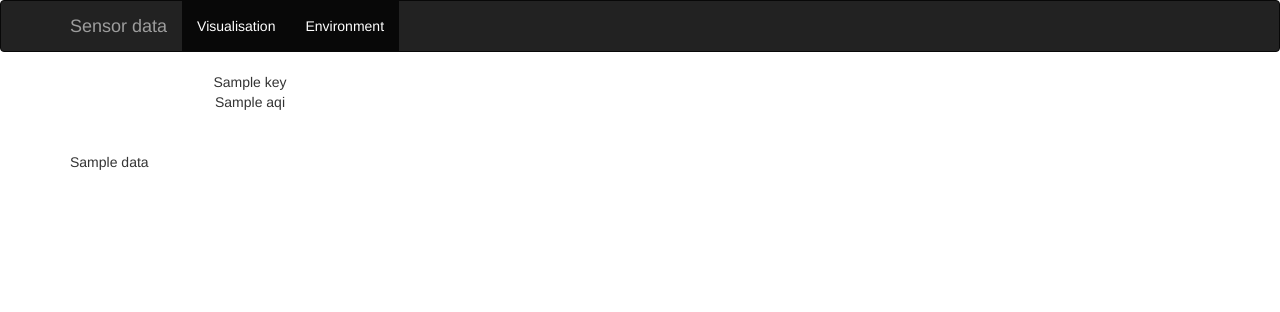
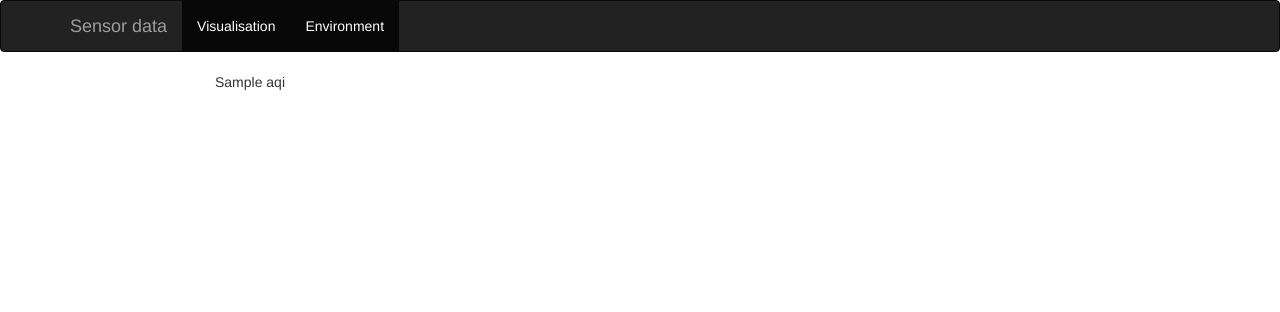
Before and after one commit to LucasAmos/Masters-project, a Flask app: template sensors/templates/environment.html in a window 1280 px wide. Shown: the top 312 px of the page. Run offline with Flask 2, Linux system fonts and the light colour scheme; the template is opened without the code that fills it: most values are stand-ins (such as "Sample title", 1, 10 or a date in 2020); parts of the project's set-up code (start-up, migrations or seed data) failed here and were passed over; some libraries are stand-ins or nearby versions.

Commit message:
Environment page

```diff
--- a/sensors/static/css/styles.css
+++ b/sensors/static/css/styles.css
@@ -2,6 +2,18 @@
 Tooltips
 */
 
+
+.location {
+    background-color: #e3e3e3;
+    font-size: 3vh;
+
+}
+
+.col-md-4{
+
+
+
+}
 
 /* Tooltip container */
 .tooltip {
--- a/sensors/templates/base.html
+++ b/sensors/templates/base.html
@@ -22,10 +22,10 @@
 
     <script src="https://ajax.googleapis.com/ajax/libs/jquery/3.1.1/jquery.min.js"></script>
 
-    <!-- Custom Fonts -->
-    <link rel="stylesheet" href="{{ url_for('static', filename='css/chosen.css') }}">
-    <link rel="stylesheet" href="{{ url_for('static', filename='css/main.css') }}">
-    <link rel="stylesheet" href="{{ url_for('static', filename='css/custom.css') }}">
+{#    <!-- Custom Fonts -->#}
+{#    <link rel="stylesheet" href="{{ url_for('static', filename='css/chosen.css') }}">#}
+{#    <link rel="stylesheet" href="{{ url_for('static', filename='css/main.css') }}">#}
+{#    <link rel="stylesheet" href="{{ url_for('static', filename='css/custom.css') }}">#}
 
 
 
--- a/sensors/templates/environment.html
+++ b/sensors/templates/environment.html
@@ -37,26 +37,42 @@
 
 
 
+        <div class="row">
 
 
-        {% for key, reading in data.items() %}
-            <div class="row">
-            <div class="col-md-4">
+            {% for key, reading in data.items() %}
+                <div class="col-md-4">
 
-            <div class="text-center">
-                {{ key }}       <br>     {{ reading.AQI }}
-            </div>
-</div>
+                    <div class="row text-center location">
+
+                        {%  if key == "PiJCCoffee" %}
+                            Jack Cole Coffee area
+
+                        {%  elif key == "PiJHLabDoor" %}
+                            John Honey lab
+
+                        {%  elif key == "PiJCLabRear" %}
+                            Jack Cole lab
+
+                        {% endif %}
 
 
-        {%  endfor %}
+
+                    </div>
+
+                    <div class=" row text-center">
+                        {{ reading.AQI }}
+                    </div>
+
+                </div>
+
+            {%  endfor %}
 
 
         </div>
 
         <br>
         <br>
-        {{ data }}
 
     </div>
 
```
